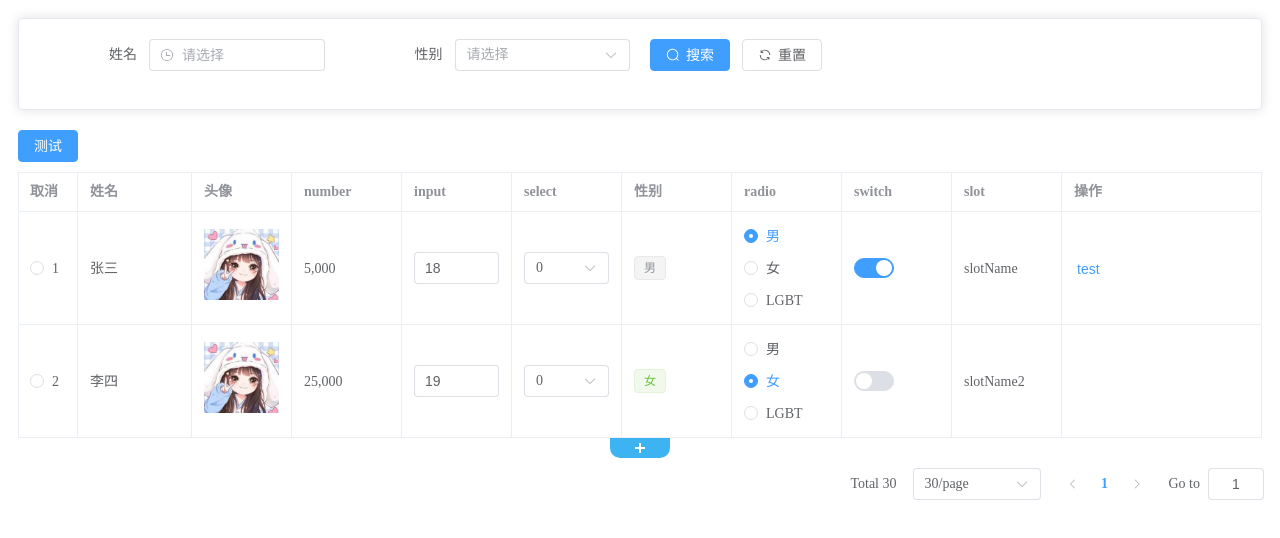
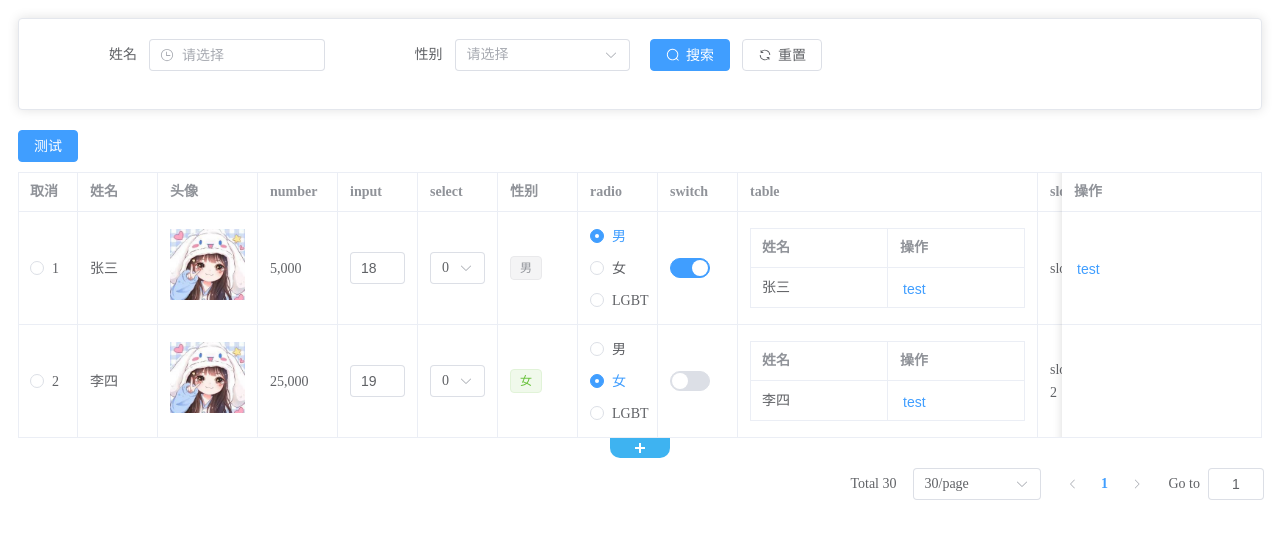
Before and after one commit to xiaochen9506/vex-page, a Vue app: page / in a window 1280 px wide. Shown: the top 538 px of the page. Built offline with nearby package versions, Linux system fonts and the light colour scheme.

Commit message:
table事件透传

```diff
--- a/package.json
+++ b/package.json
@@ -1,6 +1,6 @@
 {
   "name": "vex-page",
-  "version": "1.1.90",
+  "version": "1.2.0",
   "description": "vue3 管理后台通用列表页面，只需简单配置快速生成列表页、表格等，减少html代码。Vue3 + Element Plus",
   "author": "xiaochen9506",
   "keywords": [
--- a/packages/v-page/v-page.vue
+++ b/packages/v-page/v-page.vue
@@ -67,6 +67,8 @@ import VTable from '../v-table/v-table.vue'
 import { useConfig } from '../config'
 
 const { GET_LIST, GET_TOTAL, PAGE_NUM_KEY, PAGE_SIZE_KEY, PAGE_SIZE = 10 } = useConfig()
+
+const emits = defineEmits(['search'])
 
 const { proxy } = getCurrentInstance()
 
@@ -291,7 +293,7 @@ const handleSearch = (modal) => {
   pagination.value.pageNum = 1
   filterModel.value = modal
   refreshList()
-  proxy.$emit('search', modal)
+  emits('search', modal)
 }
 
 const search = () => {
--- a/packages/v-table/v-table.vue
+++ b/packages/v-table/v-table.vue
@@ -39,6 +39,7 @@
             v-if="item.scope === 'table'"
             :data="row[item.prop]"
             :columns="item.options"
+            @btn-click="tableBtnClick"
           />
 
           <template v-if="item.scope === 'btn'">
@@ -157,6 +158,8 @@ const props = defineProps({
   },
 })
 
+const emits = defineEmits(['btnClick'])
+
 const { proxy } = getCurrentInstance()
 
 const radioValue = ref(null)
@@ -191,9 +194,13 @@ const radioChange = (e) => {
   }
 }
 
+const tableBtnClick = params => {
+  btnClick(params.btn, params.row, params.index)
+}
+
 const btnClick = (btn, row, index) => {
   proxy.$emit(btn.event, row, index)
-  proxy.$emit('btnClick', {
+  emits('btnClick', {
     btn,
     row,
     index,
--- a/src/index.vue
+++ b/src/index.vue
@@ -11,6 +11,7 @@
       stripe: true,
     }"
     @test="test"
+    @tableTest="tableTest"
   >
     <template #slotName="{ row }">
       <div>{{ row.slotName }}</div>
@@ -101,7 +102,7 @@ const change = (row, value) => {
 }
 
 const selection = (e) => {
-  console.log(e)
+  console.log('selection')
 }
 
 // 表格配置
@@ -114,6 +115,19 @@ const columns = [
   { label: '性别', prop: 'gender', scope: 'tag', options: gender },
   { label: 'radio', prop: 'radio', scope: 'radio', options: gender },
   { label: 'switch', prop: 'switch', scope: 'switch' },
+  { label: 'table', prop: 'table', scope: 'table',
+    width: 300,
+    options: [
+      { label: '姓名', prop: 'name' },
+      {
+        label: '操作',
+        scope: 'btn',
+        options: [
+          { label: 'test', event: 'tableTest' }
+        ]
+      },
+    ]
+  },
 
   { label: 'slot', prop: 'slotName', scope: 'slot', },
   {
@@ -131,6 +145,10 @@ const test = (row, index) => {
   console.log(row, index)
 }
 
+const tableTest = (row, index) => {
+  console.log(row, index)
+}
+
 const filters = [
   { label: '姓名', prop: 'name', scope: 'datetime' },
   { label: '性别', prop: 'gender', scope: 'select', options: gender, multiple: true },
```
